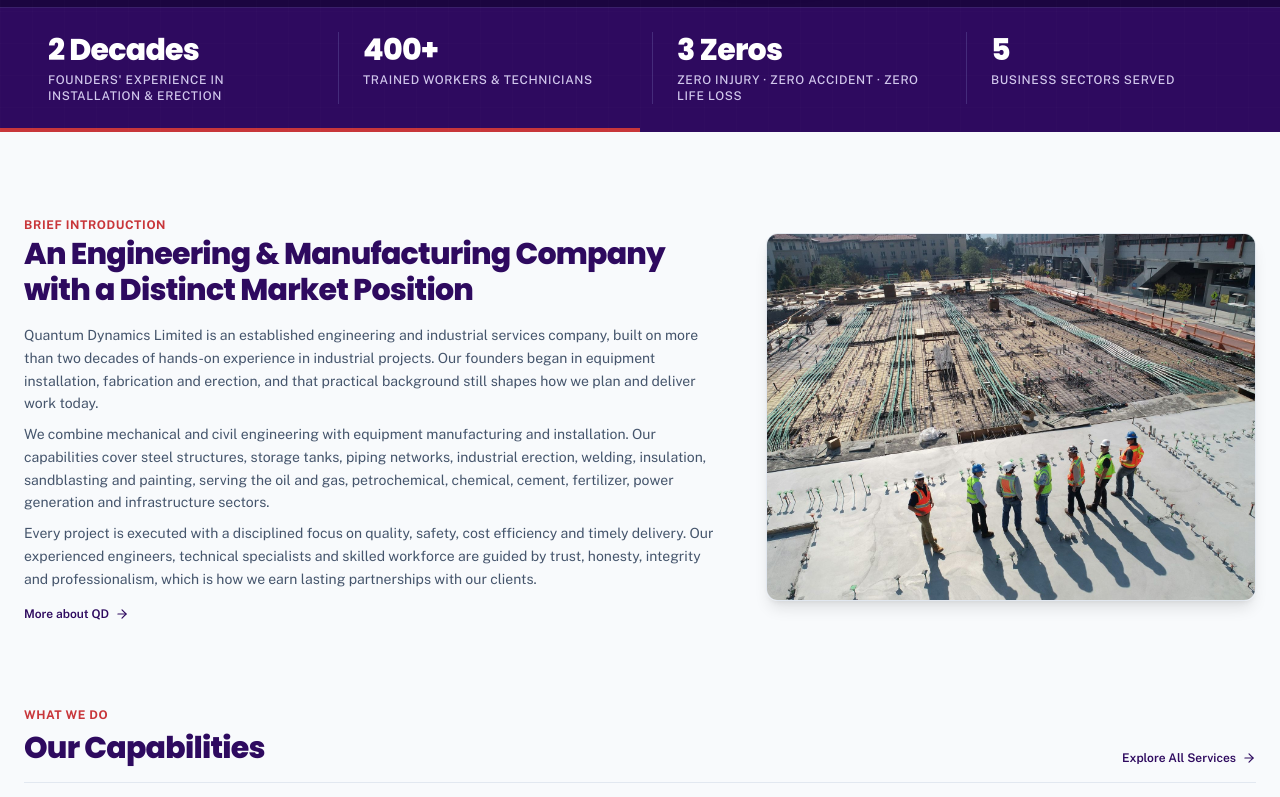
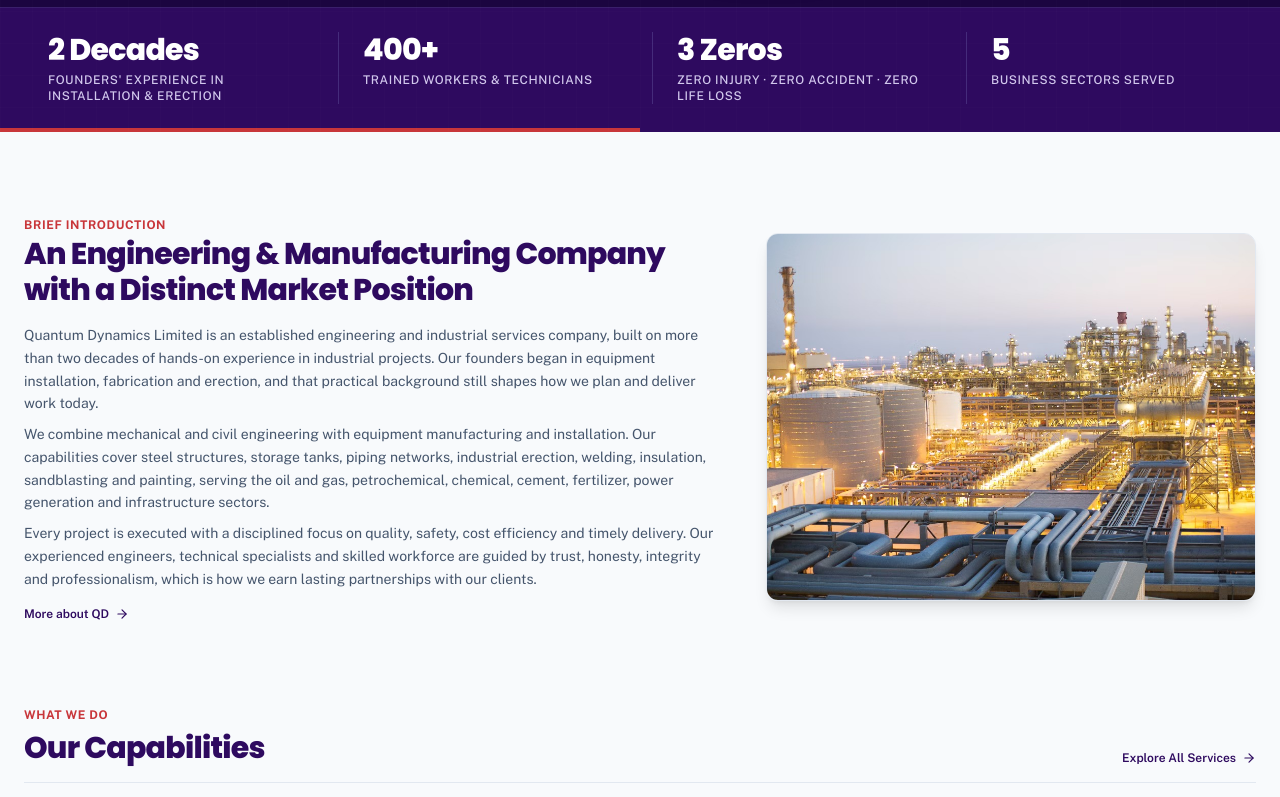
Before and after one commit to Hamzashoukat003/Quantum-Dynamics, a React (Vite) app: page / in a window 1280 px wide. Shown: the part 596-1393 px from the top of the page. Built offline with nearby package versions, Linux system fonts and the light colour scheme.

Commit message:
chnage home photo

```diff
--- a/src/data/companyData.ts
+++ b/src/data/companyData.ts
@@ -10,7 +10,7 @@ import scaffoldCrewImg from '../assets/images/scaffold-crew.jpg';
 import powerLinesImg from '../assets/images/power-lines.jpg';
 import processPipingImg from '../assets/images/process-piping.jpg';
 import hseSiteImg from '../assets/images/hse-site-team.jpg';
-import siteTeamImg from '../assets/images/site-team.jpg';
+import homeIntroImg from '../assets/images/home-intro-plant.jpg';
 import industrialPortImg from '../assets/images/industrial-port.jpg';
 import earthworksImg from '../assets/images/earthworks.jpg';
 import towerCranesImg from '../assets/images/tower-cranes.jpg';
@@ -79,7 +79,7 @@ export const IMAGES = {
   powerLines: powerLinesImg,
   processPiping: processPipingImg,
   hseSite: hseSiteImg,
-  siteTeam: siteTeamImg,
+  homeIntro: homeIntroImg,
   industrialPort: industrialPortImg,
   earthworks: earthworksImg,
   towerCranes: towerCranesImg,
--- a/src/pages/Home.tsx
+++ b/src/pages/Home.tsx
@@ -158,7 +158,7 @@ export const Home: React.FC<HomeProps> = ({ onNavigate, onOpenRfq, onOpenProfile
           </div>
           <div className="lg:col-span-5">
             <div className="rounded-xl overflow-hidden border border-slate-200 shadow-lg aspect-4/3">
-              <img src={IMAGES.siteTeam} alt="Construction team on site" className="w-full h-full object-cover" />
+              <img src={IMAGES.homeIntro} alt="Industrial processing plant at dusk" className="w-full h-full object-cover" />
             </div>
           </div>
         </div>
```
Also changed, not shown: src/assets/images/home-intro-plant.jpg (added).
